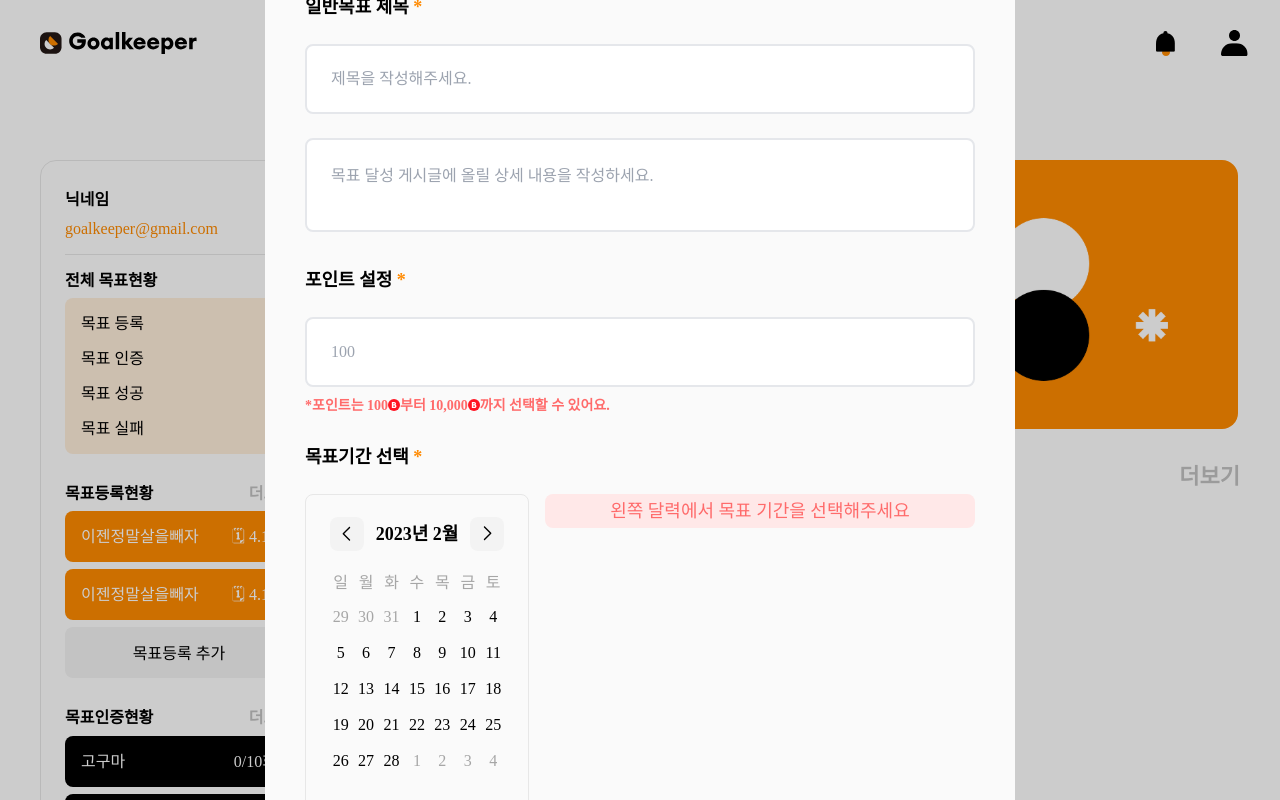
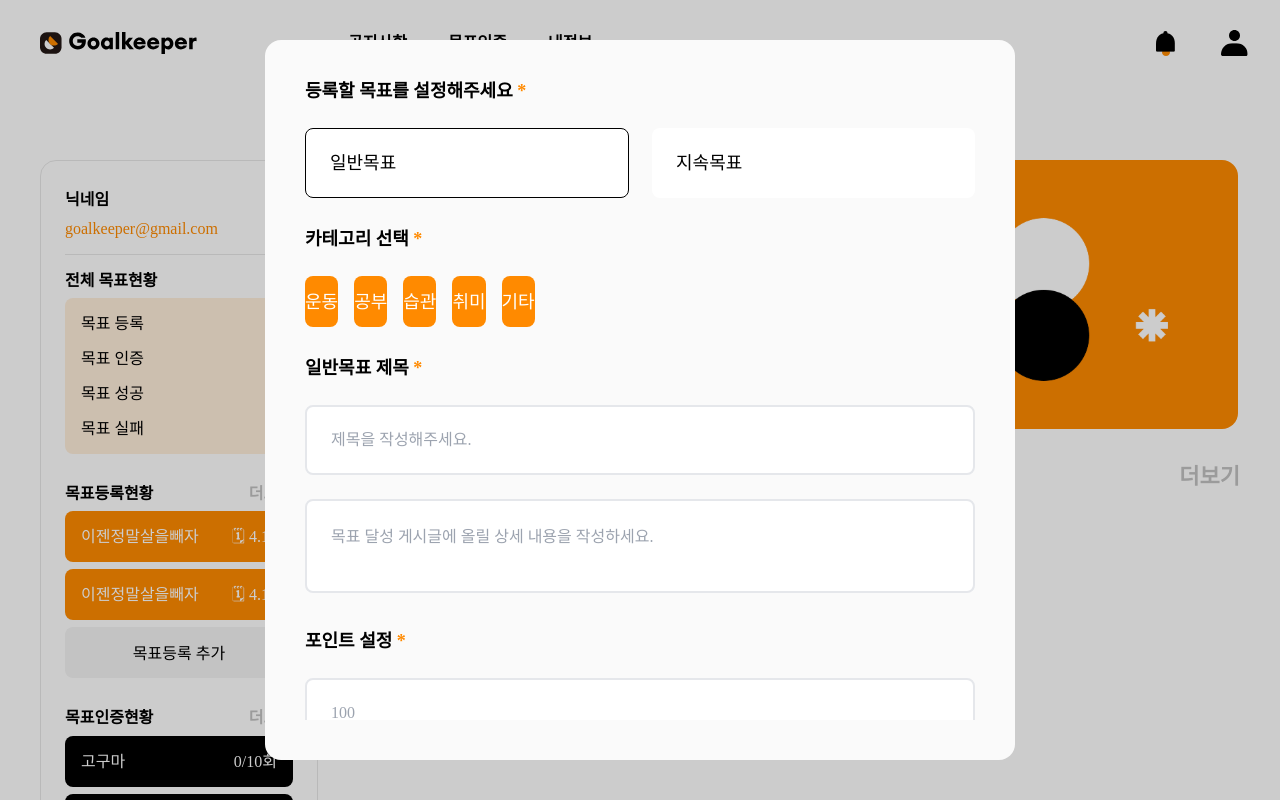
Before and after one commit to GoalKeeperV2-0/GoalKeeperV2-frontend, a React (Create React App) app: page / in a window 1280 px wide. Both pictures are taken after a click on the button "목표등록 추가". Shown: the top 800 px of the page. Built offline with nearby package versions, Linux system fonts and the light colour scheme; no server answers; a web font is replaced by a local one.

Commit message:
modal scrollbar

```diff
--- a/src/app.components/Calendar/index.tsx
+++ b/src/app.components/Calendar/index.tsx
@@ -77,7 +77,7 @@ function Calander() {
 		setLastDates({ prevMonthLastDay, prevMonthLastDate, curMonthLastDay, curMonthLastDate });
 	}, [searchMonth]);
 	return (
-		<div className=" w-[32.7rem] h-[34rem] p-[2.2rem] space-y-[2.2rem] flex flex-col items-center border-[0.1rem] border-primaryBlack-100 rounded-[0.8rem] ">
+		<div className=" w-[32.7rem] h-[33rem] p-[2.2rem] space-y-[2.2rem] flex flex-col items-center border-[0.1rem] border-primaryBlack-100 rounded-[0.8rem] ">
 			<div className="flex items-center space-x-[1.2rem]">
 				<ArrowButton direction="left" name="decrease-month" onClick={changeMonth} disabled={false} />
 				<div className="text-body5-mo pc:text-body5-pc whitespace-nowrap">
--- a/src/app.components/Modal/Layout.tsx
+++ b/src/app.components/Modal/Layout.tsx
@@ -14,15 +14,19 @@ function ModalLayout() {
 		};
 	}, []);*/
 	return (
+		// TODO:모달 backdrop 화면 꽉채워야 함
 		// eslint-disable-next-line jsx-a11y/click-events-have-key-events, jsx-a11y/no-static-element-interactions
 		<div
 			onClick={() => setModal({ ...modal, isOpen: false })}
-			aria-modal
-			className="bg-primaryBlack-500 bg-opacity-20 absolute  inset-0 h-full w-full grid place-content-center z-50 "
+			className="bg-primaryBlack-500 bg-opacity-20 absolute inset-0 min-h-[150vh] w-[100%]   z-50 "
 		>
 			{/* eslint-disable-next-line jsx-a11y/no-static-element-interactions */}
-			<div onClick={stopPropagation} className="mx-auto w-[75rem] bg-buttonGray-100 rounded-[0.8rem] pc:p-[4rem]">
-				{modal.render}
+			<div
+				aria-modal
+				onClick={stopPropagation}
+				className="pc:px-[2rem] rounded-[1.6rem] py-[4rem] w-[75rem] bg-buttonGray-100 fixed top-1/2 left-1/2 -translate-x-1/2 -translate-y-1/2"
+			>
+				<div className="max-h-[80vh] overflow-y-auto scrollbar pc:px-[2rem]">{modal.render}</div>
 			</div>
 		</div>
 	);
```
